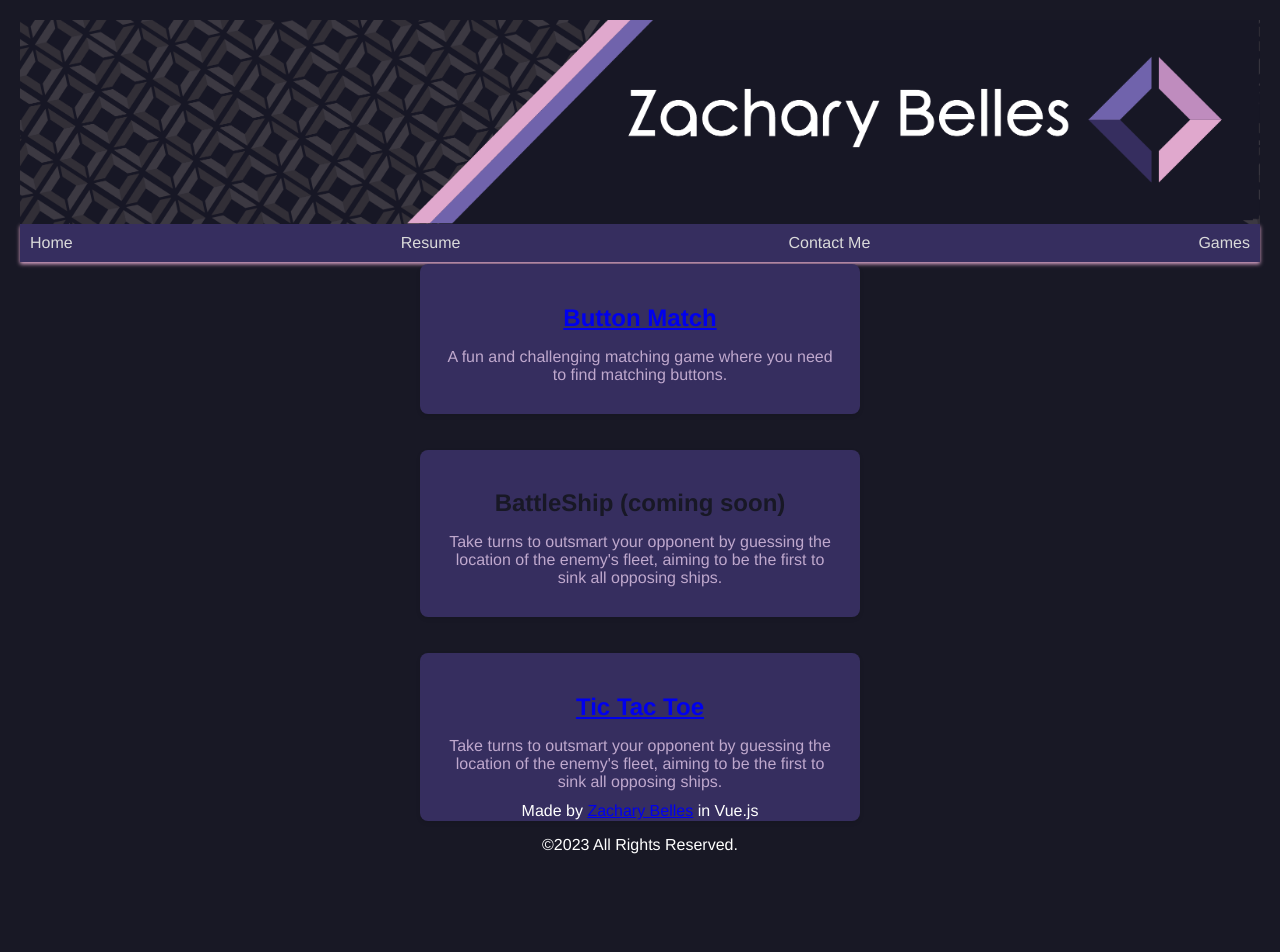
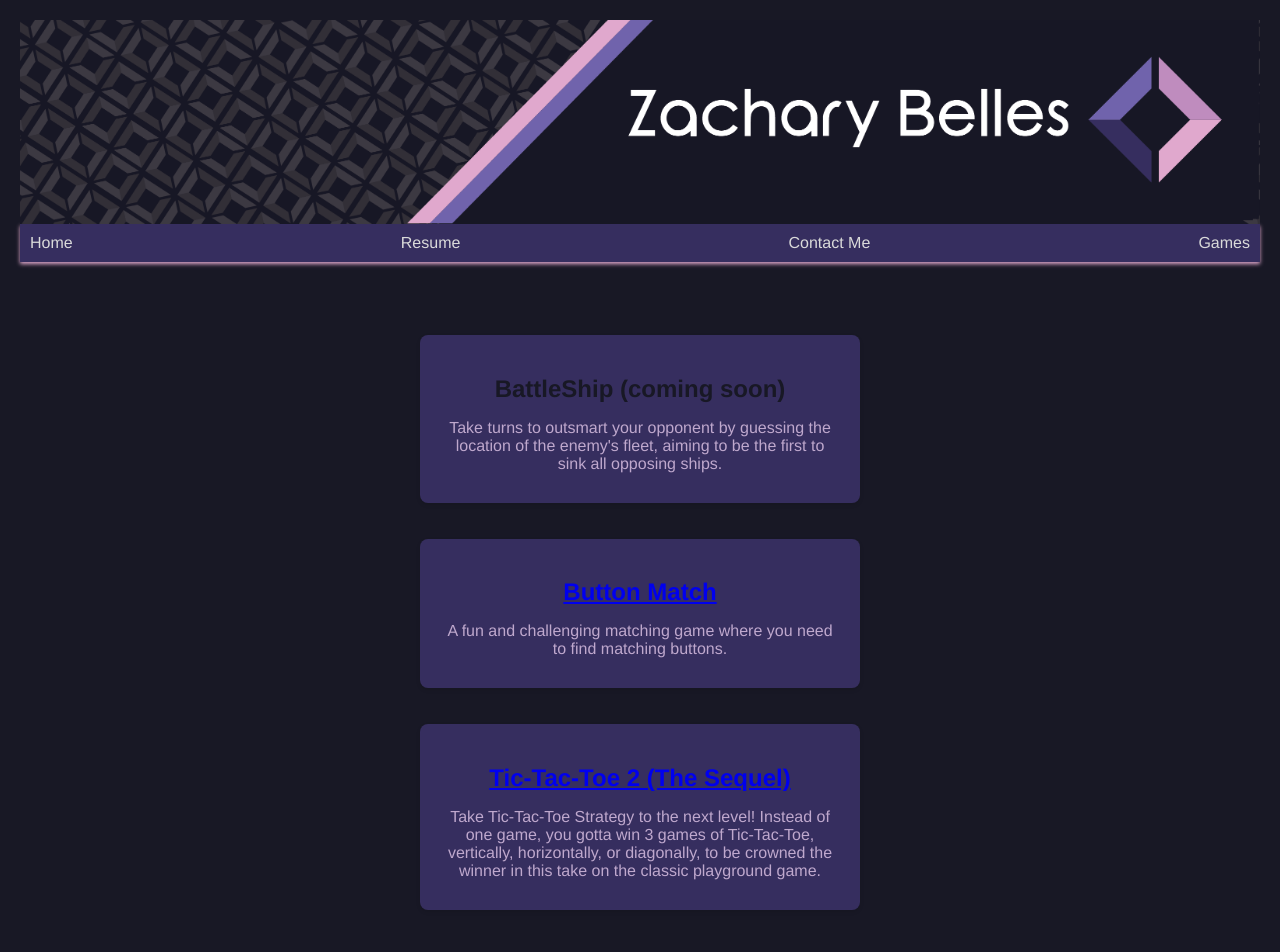
Before and after one commit to zmbelles/personal-site-v2, a Vue app: page /games in a window 1280 px wide. Shown: the top 952 px of the page. Before the commit the page ends 854 px from the top, so only its background shows below. Built offline with nearby package versions, Linux system fonts and the light colour scheme.

Commit message:
Fixed formatting on tictactoe miniboard
fixed css issue that caused the entire container to turn red if a subgame was won

```diff
--- a/src/components/GamesPage.vue
+++ b/src/components/GamesPage.vue
@@ -1,14 +1,6 @@
 <template>
   <title>Games</title>
   <div class="game-page">
-    <div class="game-card">
-      <h2><router-link to="/games/match">Button Match</router-link></h2>
-      <p>
-        A fun and challenging matching game where you need to find matching
-        buttons.
-      </p>
-    </div>
-    <br /><br />
     <div class="game-card">
       <!-- <h2><router-link to="/games/battleship">BattleShip</router-link></h2> -->
       <h2 class="coming-soon">BattleShip (coming soon)</h2>
@@ -19,10 +11,19 @@
     </div>
     <br /><br />
     <div class="game-card">
-      <h2><router-link to="/games/tic-tac-toe">Tic Tac Toe</router-link></h2>
+      <h2><router-link to="/games/match">Button Match</router-link></h2>
       <p>
-        Take turns to outsmart your opponent by guessing the location of the
-        enemy's fleet, aiming to be the first to sink all opposing ships.
+        A fun and challenging matching game where you need to find matching
+        buttons.
+      </p>
+    </div>
+    <br /><br />
+    <div class="game-card">
+      <h2><router-link to="/games/tic-tac-toe">Tic-Tac-Toe 2 (The Sequel)</router-link></h2>
+      <p>
+        Take Tic-Tac-Toe Strategy to the next level! Instead of one game, you gotta win
+        3 games of Tic-Tac-Toe, vertically, horizontally, or diagonally, to be crowned
+        the winner in this take on the classic playground game.
       </p>
     </div>
   </div>
@@ -41,7 +42,7 @@ export default {
   justify-content: center; /* Centers children vertically */
   align-items: center; /* Centers children horizontally */
   background-color: #181825;
-  height: 60vh;
+  height: 80vh;
   padding: 20px; /* Adds some space between the cards */
 }
 
--- a/src/components/games/TicTacToe.vue
+++ b/src/components/games/TicTacToe.vue
@@ -32,7 +32,6 @@
             <div class="cell-container"></div>
           </div>
         </div>
-        <p class="mini-board-result" v-if="miniWinners[boardIndex]"></p>
       </div>
     </div>
     <br /><br />
```
